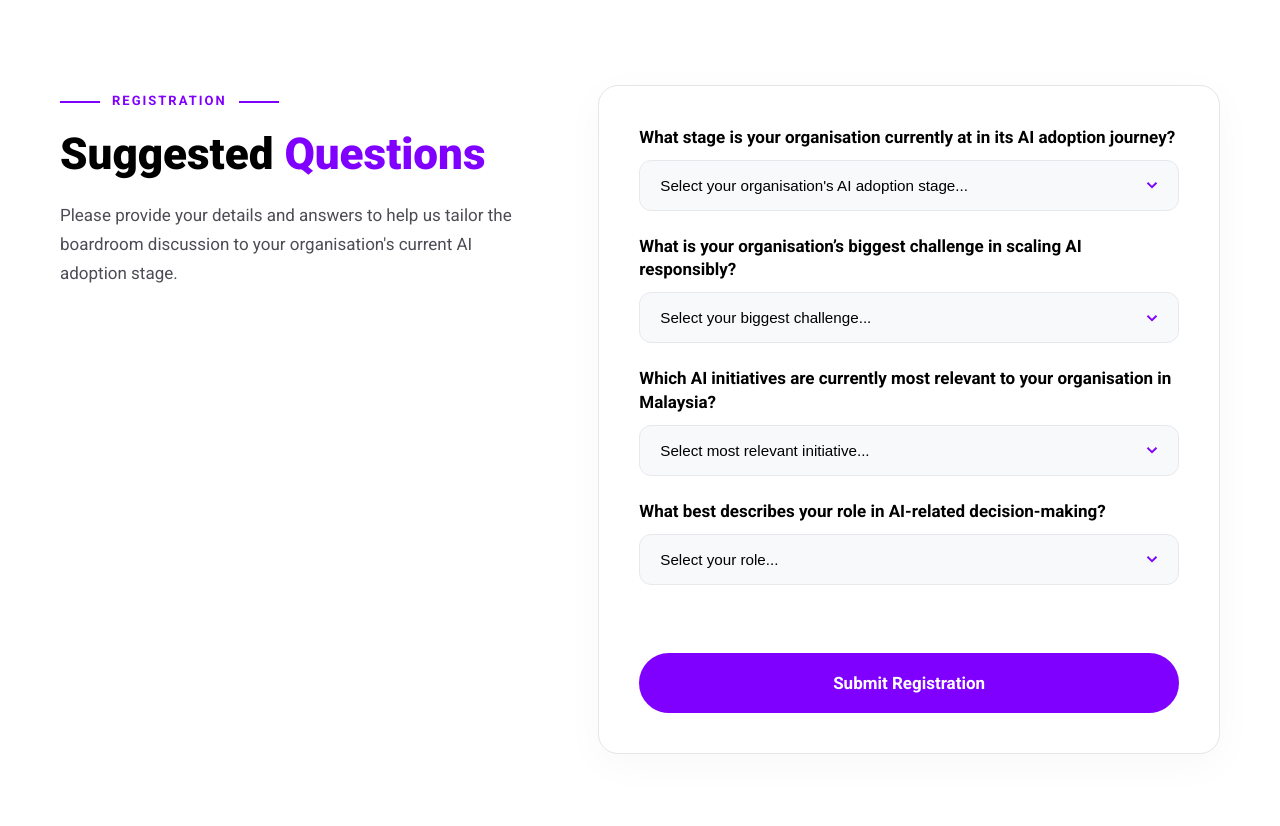
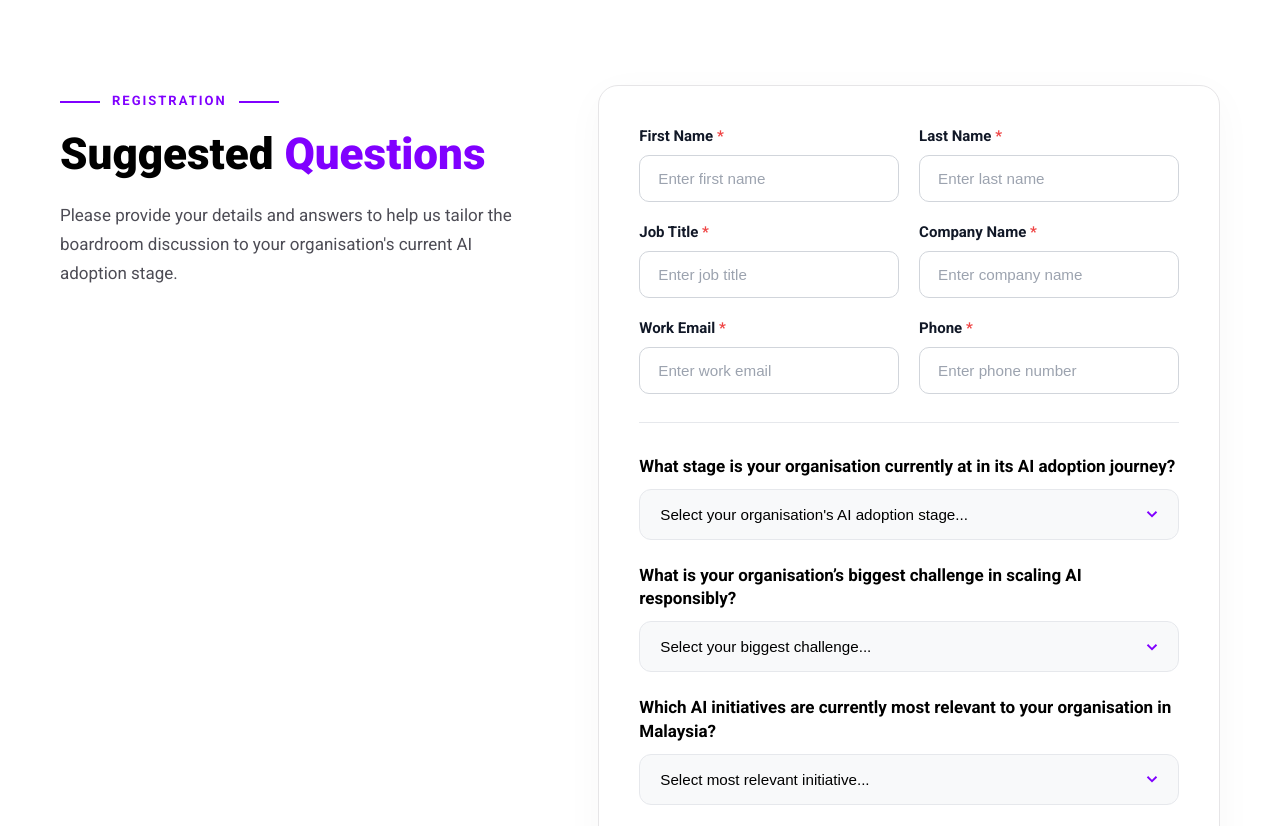
Before and after one commit to trescon-web/datadog-malaysia, a plain HTML site: page index.html in a window 1280 px wide. Shown: the part 4880-5706 px from the top of the page. Drawn offline with Linux system fonts and the light colour scheme.

Commit message:
Add 2-column contact details input fields to Registration form

```diff
--- a/index.html
+++ b/index.html
@@ -607,6 +607,42 @@
                 <div class="registration-form-container">
                     <form class="registration-form" onsubmit="event.preventDefault();">
 
+                        <!-- Personal Details Fields (2-Column Grid) -->
+                        <div class="form-row-grid" style="display: grid; grid-template-columns: 1fr 1fr; gap: 20px; margin-bottom: 20px;">
+                            <div class="form-group" style="margin-bottom: 0;">
+                                <label class="form-label" for="first-name" style="font-weight: 700; color: #111827; font-size: 0.9375rem; margin-bottom: 8px; display: block;">First Name <span style="color: #EF4444;">*</span></label>
+                                <input type="text" id="first-name" class="custom-input" placeholder="Enter first name" required>
+                            </div>
+                            <div class="form-group" style="margin-bottom: 0;">
+                                <label class="form-label" for="last-name" style="font-weight: 700; color: #111827; font-size: 0.9375rem; margin-bottom: 8px; display: block;">Last Name <span style="color: #EF4444;">*</span></label>
+                                <input type="text" id="last-name" class="custom-input" placeholder="Enter last name" required>
+                            </div>
+                        </div>
+
+                        <div class="form-row-grid" style="display: grid; grid-template-columns: 1fr 1fr; gap: 20px; margin-bottom: 20px;">
+                            <div class="form-group" style="margin-bottom: 0;">
+                                <label class="form-label" for="job-title" style="font-weight: 700; color: #111827; font-size: 0.9375rem; margin-bottom: 8px; display: block;">Job Title <span style="color: #EF4444;">*</span></label>
+                                <input type="text" id="job-title" class="custom-input" placeholder="Enter job title" required>
+                            </div>
+                            <div class="form-group" style="margin-bottom: 0;">
+                                <label class="form-label" for="company-name" style="font-weight: 700; color: #111827; font-size: 0.9375rem; margin-bottom: 8px; display: block;">Company Name <span style="color: #EF4444;">*</span></label>
+                                <input type="text" id="company-name" class="custom-input" placeholder="Enter company name" required>
+                            </div>
+                        </div>
+
+                        <div class="form-row-grid" style="display: grid; grid-template-columns: 1fr 1fr; gap: 20px; margin-bottom: 28px;">
+                            <div class="form-group" style="margin-bottom: 0;">
+                                <label class="form-label" for="work-email" style="font-weight: 700; color: #111827; font-size: 0.9375rem; margin-bottom: 8px; display: block;">Work Email <span style="color: #EF4444;">*</span></label>
+                                <input type="email" id="work-email" class="custom-input" placeholder="Enter work email" required>
+                            </div>
+                            <div class="form-group" style="margin-bottom: 0;">
+                                <label class="form-label" for="phone" style="font-weight: 700; color: #111827; font-size: 0.9375rem; margin-bottom: 8px; display: block;">Phone <span style="color: #EF4444;">*</span></label>
+                                <input type="tel" id="phone" class="custom-input" placeholder="Enter phone number" required>
+                            </div>
+                        </div>
+
+                        <hr style="border: none; border-top: 1px solid #E6E8EC; margin: 28px 0 32px;">
+
                         <!-- Question 1 -->
                         <div class="form-group" style="margin-bottom: 24px;">
                             <label class="form-label" for="q1-select" style="font-weight: 600; margin-bottom: 10px; display: block;">What stage is your organisation currently at in its AI adoption journey?</label>
--- a/style.css
+++ b/style.css
@@ -1601,6 +1601,31 @@ button {
   color: var(--text-dark);
   margin-bottom: 12px;
   line-height: 1.4;
+}
+
+/* ===== Custom Form Text Input ===== */
+.custom-input {
+  width: 100%;
+  padding: 14px 18px;
+  background: #FFFFFF;
+  border: 1px solid #D1D5DB;
+  border-radius: 10px;
+  font-size: 0.95rem;
+  font-weight: 500;
+  color: var(--text-dark);
+  transition: all 0.3s ease;
+  outline: none;
+}
+
+.custom-input:focus {
+  border-color: #8000FF;
+  background: #FFFFFF;
+  box-shadow: 0 0 0 4px rgba(128, 0, 255, 0.1);
+}
+
+.custom-input::placeholder {
+  color: #9CA3AF;
+  font-weight: 400;
 }
 
 /* ===== Custom Select Dropdown ===== */
```
